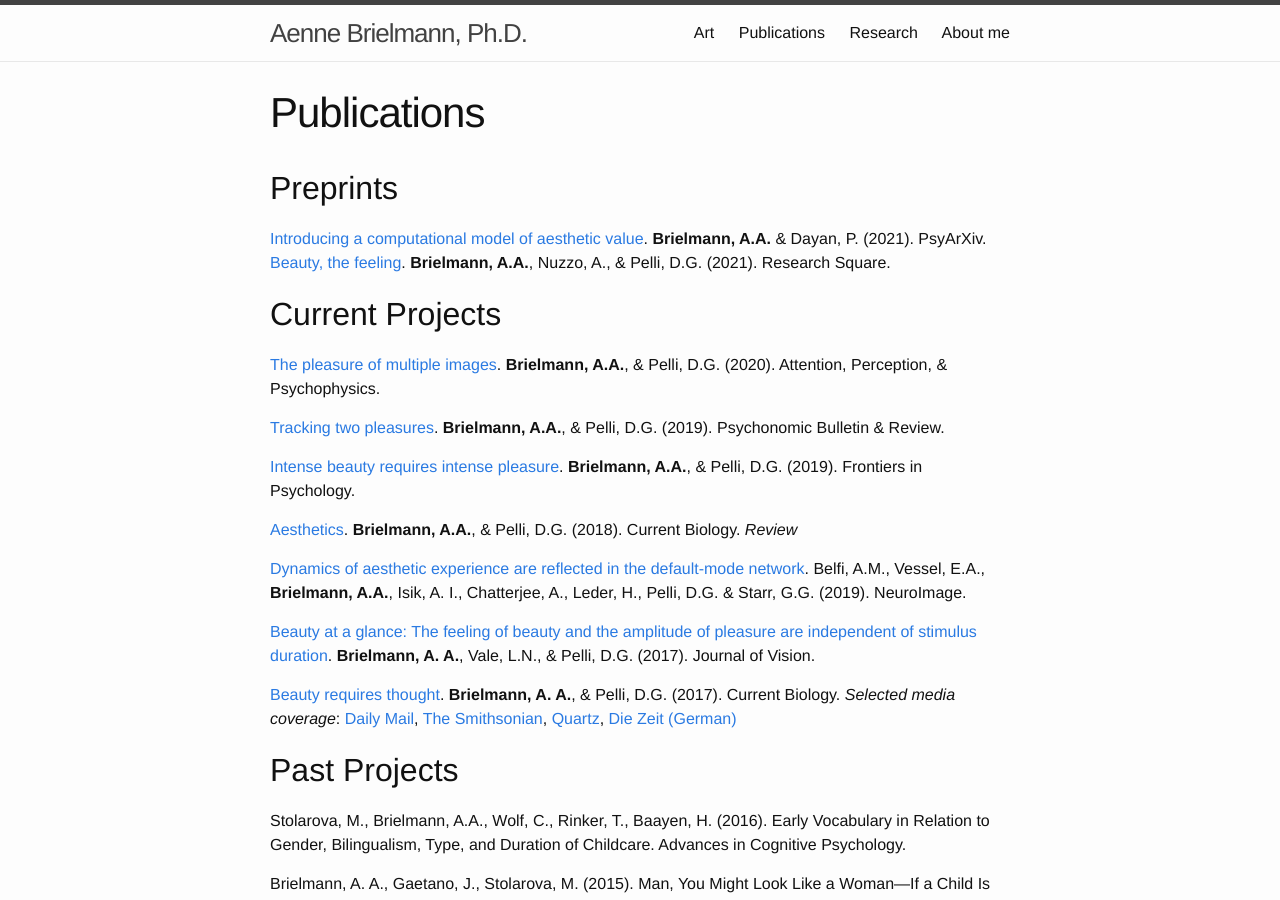
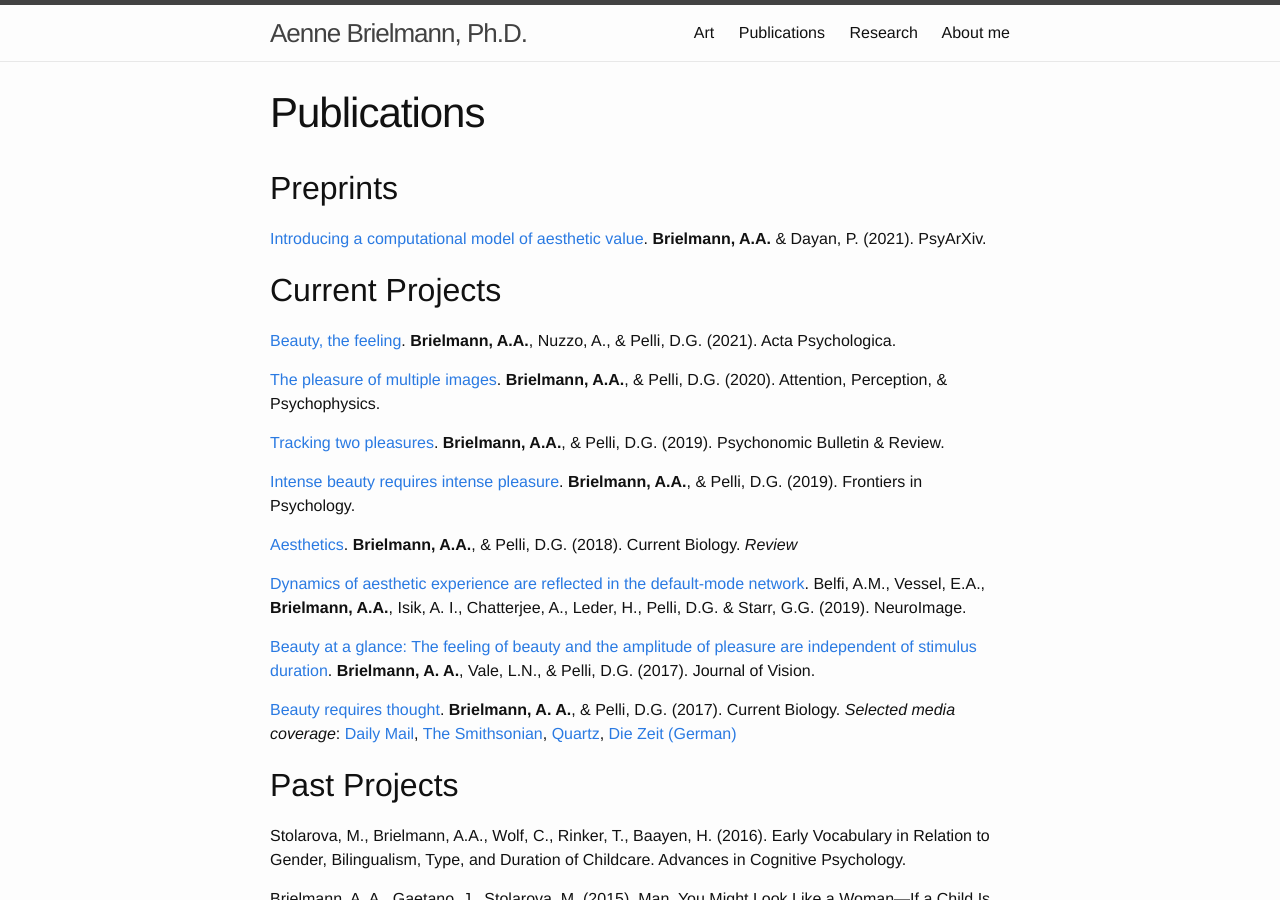
Before and after one commit to aenneb/aenneb.github.io, a Jekyll site: the page built from publications.md, in a window 1280 px wide and 900 px high. Built offline with Jekyll 4.4.1, drawn with Linux system fonts in a browser that asks for light colours.

Commit message:
Update publications.md

```diff
--- a/publications.md
+++ b/publications.md
@@ -7,10 +7,11 @@ permalink: /publications/
 ## Preprints
 
 [Introducing a computational model of aesthetic value](https://psyarxiv.com/eaqkc/). **Brielmann, A.A.** & Dayan, P. (2021). PsyArXiv.
-[Beauty, the feeling](https://assets.researchsquare.com/files/rs-103908/v1_stamped.pdf). **Brielmann, A.A.**, Nuzzo, A., & Pelli, D.G. (2021). Research Square.
 
 
 ## Current Projects
+[Beauty, the feeling](https://www.sciencedirect.com/science/article/pii/S0001691821001153). **Brielmann, A.A.**, Nuzzo, A., & Pelli, D.G. (2021). Acta Psychologica.
+
 [The pleasure of multiple images](https://link.springer.com/article/10.3758/s13414-020-02175-z). **Brielmann, A.A.**, & Pelli, D.G. (2020). Attention, Perception, & Psychophysics.
 
 [Tracking two pleasures](https://link.springer.com/article/10.3758/s13423-019-01695-6). **Brielmann, A.A.**, & Pelli, D.G. (2019). Psychonomic Bulletin & Review.
```
